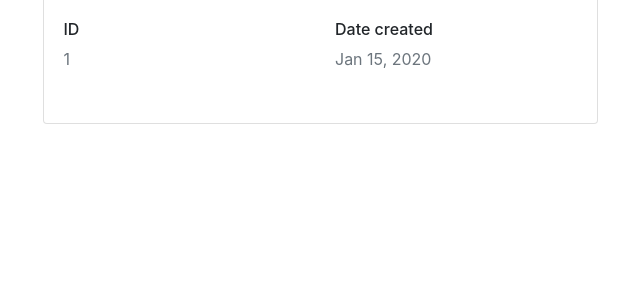
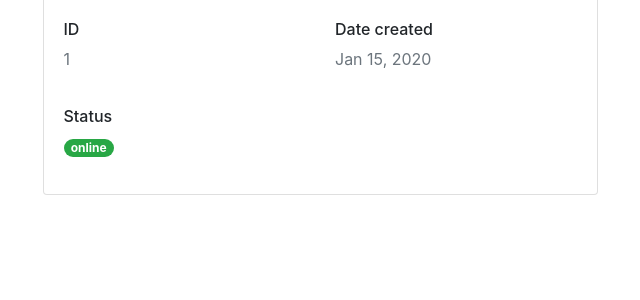
Before and after one commit to romankravchuk/toronto, a Flask app: page /members/member?id=1 in a window 1280 px wide. Shown: the part 318-618 px from the top of the page, without its empty margins (320-960 px from the left). Run offline with Flask 2, Linux system fonts and the light colour scheme; a user stored in the database is signed in; tables that the repository leaves empty hold one stand-in row (values such as "Sample post"); grey boxes marked "Sample" are stand-in pictures; parts of the project's set-up code (start-up, migrations or seed data) failed here and were passed over; some libraries are stand-ins or nearby versions.

Commit message:
feat: added status field to Member

```diff
--- a/services/flask/app/config.py
+++ b/services/flask/app/config.py
@@ -18,5 +18,5 @@ class Config:
     DEBUG = "DEBUG"
     ROTATION = '10 KB'
     COMPRESSION = "zip"
-    DEBUG_PATH = '/var/www/flask-app/logs/debug/debug.log'
-    ERROR_PATH = '/var/www/flask-app/logs/error/error.log'
+    DEBUG_PATH = getenv('DEBUG_LOG_PATH')
+    ERROR_PATH = getenv("ERROR_LOG_PATH")
--- a/services/flask/app/models/member.py
+++ b/services/flask/app/models/member.py
@@ -1,5 +1,3 @@
-from datetime import datetime
-
 from ..database import db
 
 
@@ -8,18 +6,20 @@ class Member(db.Model):
     id = db.Column(db.BigInteger, primary_key=True)
     name = db.Column(db.String(100), nullable=False)
     discriminator = db.Column(db.Integer, nullable=False)
-    avatar_url = db.Column(db.String, nullable=False)
-    default_avatar_url = db.Column(db.String, nullable=False)
+    avatar = db.Column(db.String, nullable=False)
+    default_avatar = db.Column(db.String, nullable=False)
     created_at = db.Column(db.DateTime, nullable=False)
+    status = db.Column(db.String, nullable=False)
 
-    def __init__(self, id: int, name: str, discriminator: int,
-                 avatar_url: str, default_avatar_url: str, created_at: datetime):
+    def __init__(self, id, name, discriminator, avatar,
+                default_avatar, created_at, status):
         self.id = id
         self.name = name
         self.discriminator = discriminator
-        self.avatar_url = avatar_url
-        self.default_avatar_url = default_avatar_url
+        self.avatar = avatar
+        self.default_avatar = default_avatar
         self.created_at = created_at
+        self.status = status
 
     def __repr__(self) -> str:
         return f'<ID: {self.id}, name: {self.name}, discriminator: {self.discriminator}>'
--- a/services/flask/app/templates/index.html
+++ b/services/flask/app/templates/index.html
@@ -3,7 +3,7 @@
 {% block content %}
     <h1>Welcome!</h1>
     <div class="text-center">
-        <a href="https://github.com/romankravchuk/flask-app">
+        <a href="https://github.com/romankravchuk/toronto/tree/master/services/flask">
             Click here to go to the github project
         </a>
     </div>
--- a/services/flask/app/templates/members/member.html
+++ b/services/flask/app/templates/members/member.html
@@ -7,10 +7,10 @@
   </div>
   <div class="card-body">
     <div class="profile text-center">
-      {% if member.avatar_url %}
-        <img src="{{ member.avatar_url }}" alt="member avatar" name="img" class="rounded-circle" width="80">
+      {% if member.avatar %}
+        <img src="{{ member.avatar }}" alt="member avatar" name="img" class="rounded-circle" width="80">
       {% else %}
-        <img src="{{ member.default_avatar_url }}" alt="member avatar" name="img" class="rounded-circle" width="80">
+        <img src="{{ member.default_avatar }}" alt="member avatar" name="img" class="rounded-circle" width="80">
       {% endif %}
     </div>
     <div class="mt-2 text-center pb-1">
@@ -29,6 +29,16 @@
           <p class="text-muted">{{ member.created_at.strftime("%b %d, %Y") }}</p>
         </div>
       </div>
+      <div class="row pt-1">
+        <div class="col-6 mb-3">
+          <h6>Status</h6>
+          {% if member.status == 'online' %}
+            <span class="badge badge-pill badge-success">{{ member.status }}</span>
+          {% elif member.status == 'dnd' %}
+            <span class="badge badge-pill badge-danger">{{ member.status }}</span>
+          {% endif %}
+        </div>
+      </div>
     </div>
   </div>
 </div>
--- a/services/flask/wsgi.py
+++ b/services/flask/wsgi.py
@@ -3,4 +3,4 @@ from app import create_app
 app = create_app()
 
 if __name__ == '__main__':
-    app.run(debug=True)
+    app.run(debug=True, host='0.0.0.0')
```
Also changed, not shown: services/flask/README.md, 3 other files.
